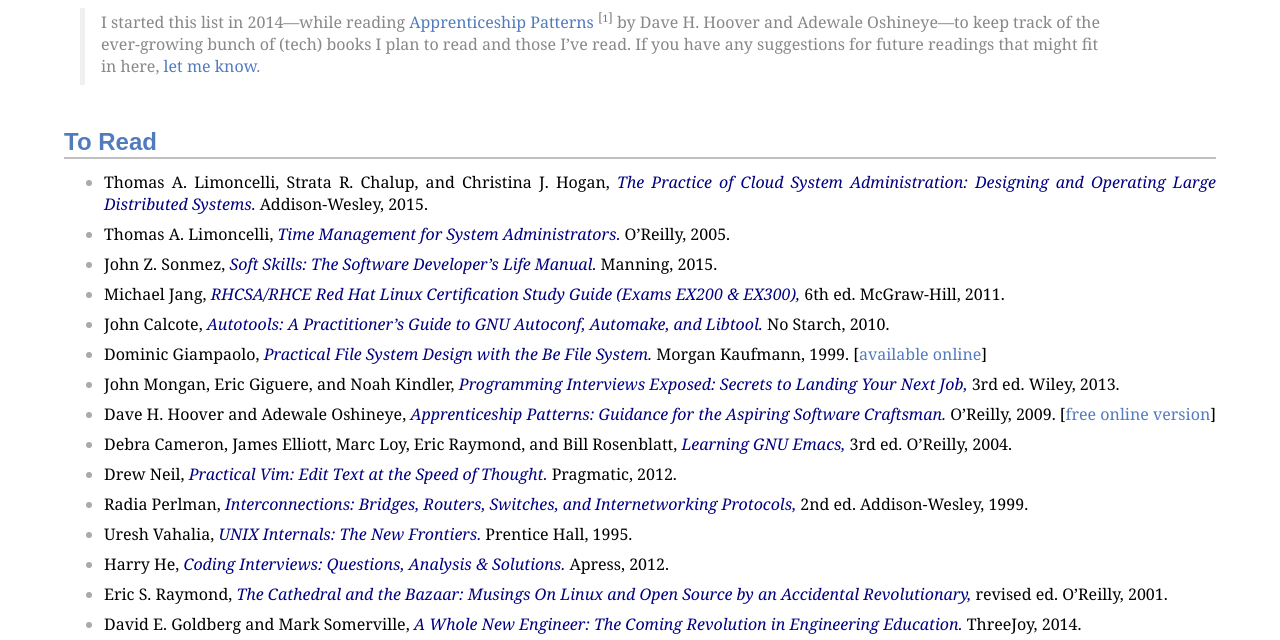
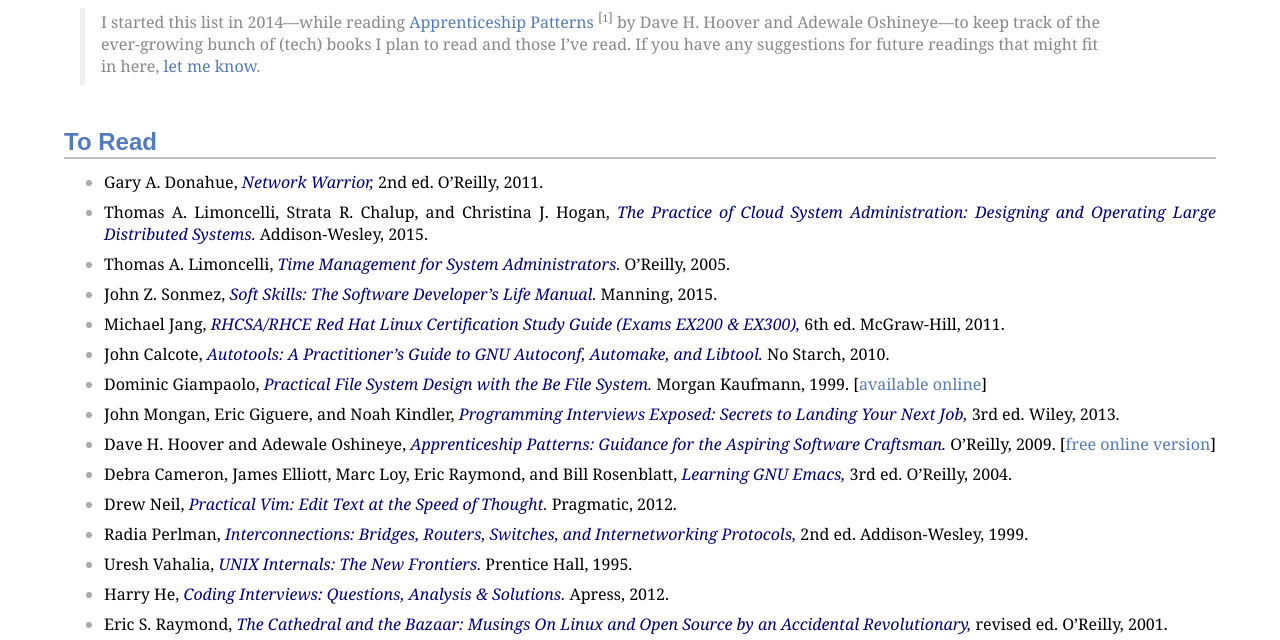
Before and after one commit to christophjaeger/christophjaeger.github.io, a plain HTML site: page reading-list.html in a window 1280 px wide. Shown: the part 136-776 px from the top of the page. Drawn offline with Linux system fonts and the light colour scheme.

Commit message:
reading list: add "Network Warrior"
Add "Network Warrior" by Gary A. Donahue.

Signed-off-by: Christoph Jaeger <email@christophjaeger.info>

```diff
--- a/reading-list.html
+++ b/reading-list.html
@@ -49,6 +49,11 @@
 <h2 id="_to_read">To Read</h2>
 <div class="sectionbody">
 <div class="ulist"><ul>
+<li>
+<p>
+Gary A. Donahue, <em>Network Warrior,</em> 2nd ed. O&#8217;Reilly, 2011.
+</p>
+</li>
 <li>
 <p>
 Thomas A. Limoncelli, Strata R. Chalup, and Christina J. Hogan, <em>The Practice of Cloud System Administration: Designing and Operating Large Distributed Systems.</em> Addison-Wesley, 2015.
@@ -371,7 +376,7 @@
 <div id="footnotes"><hr></div>
 <div id="footer">
 <div id="footer-text">
-Last updated 2015-07-26 16:08:51 EDT
+Last updated 2015-07-26 16:12:39 EDT
 </div>
 </div>
 </body>
```
Also changed, not shown: 1 other file.
